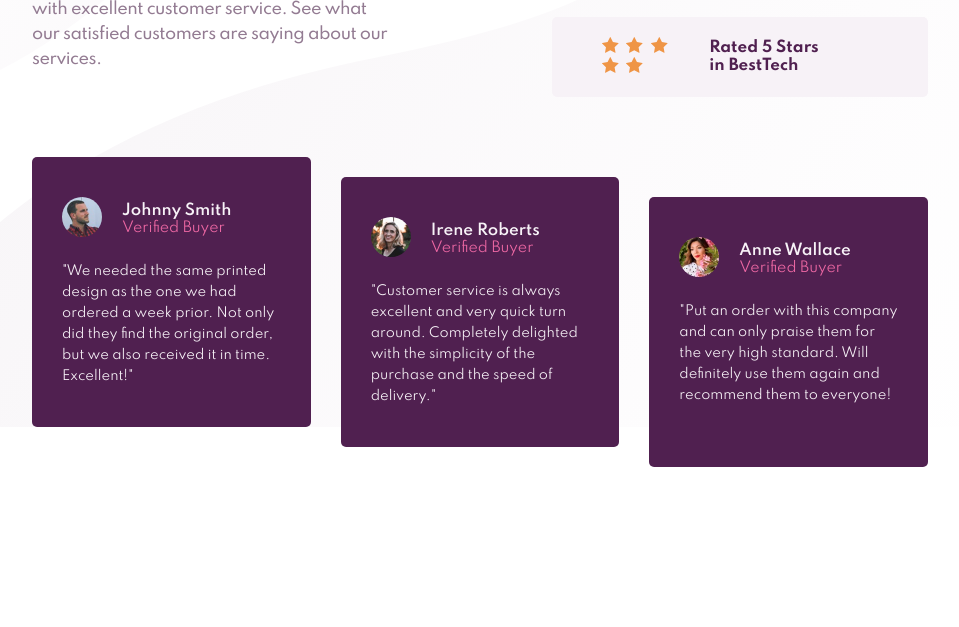
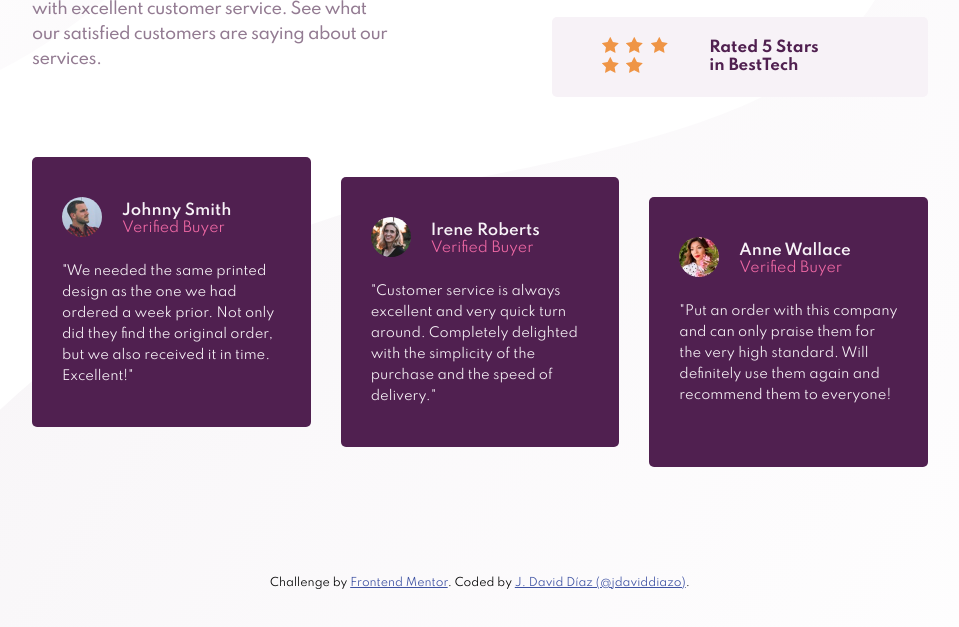
Before and after one commit to jdaviddiazo/Social-proof-section, a plain HTML site: page index.html in a window 1280 px wide. Shown: the part 423-1050 px from the top of the page, without its empty margins (160-1119 px from the left). Before the commit the page ends 890 px from the top, so only its background shows below. Drawn offline with Linux system fonts and the light colour scheme.

Commit message:
Final result and readme

```diff
--- a/css/desktop.css
+++ b/css/desktop.css
@@ -150,3 +150,13 @@ h3 {
     font-size: 1.3rem;
     line-height: 2.1rem;
 }
+
+.attribution {
+    margin-top: 15rem;
+    padding-bottom: 4rem;
+    font-size: 1.1rem;
+    text-align: center;
+  }
+  .attribution a {
+    color: hsl(228, 45%, 44%);
+  }
--- a/css/mobile.css
+++ b/css/mobile.css
@@ -115,3 +115,13 @@ h3 {
     font-size: 1.3rem;
     line-height: 2.1rem;
 }
+
+.attribution {
+    margin-top: 15rem;
+    padding-bottom: 4rem;
+    font-size: 1.1rem;
+    text-align: center;
+  }
+  .attribution a {
+    color: hsl(228, 45%, 44%);
+  }
--- a/index.html
+++ b/index.html
@@ -8,6 +8,15 @@
     <link rel="stylesheet" media="(min-width: 1150px)" href="css/desktop.css" />
     <link rel="shortcut icon" href="images/favicon-32x32.png" type="image/x-icon">
     <link href="https://fonts.googleapis.com/css2?family=Spartan:wght@400;500;600;700&display=swap" rel="stylesheet">
+    <style>
+        .attribution {
+          font-size: 11px;
+          text-align: center;
+        }
+        .attribution a {
+          color: hsl(228, 45%, 44%);
+        }
+      </style>
 </head>
 <body>
     <main>
@@ -103,6 +112,12 @@
                 </p>
             </div>
         </section>
+        <div class="attribution">
+            Challenge by
+            <a href="https://www.frontendmentor.io?ref=challenge" target="_blank"
+              >Frontend Mentor</a
+            >. Coded by <a href="https://github.com/jdaviddiazo">J. David Díaz (@jdaviddiazo)</a>.
+          </div>
     </main>
 </body>
 </html>
```
